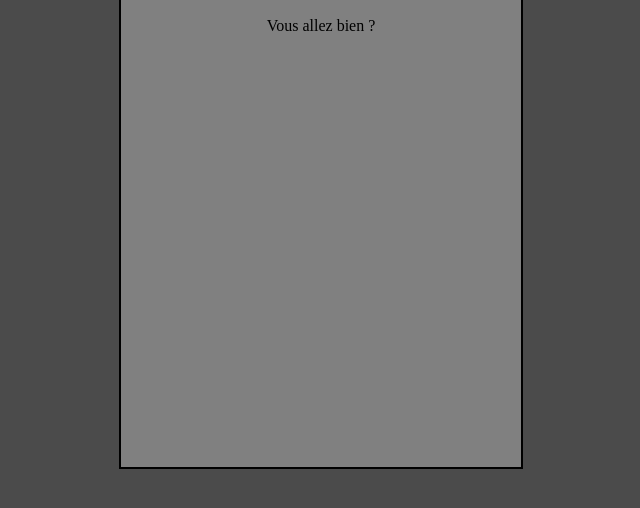
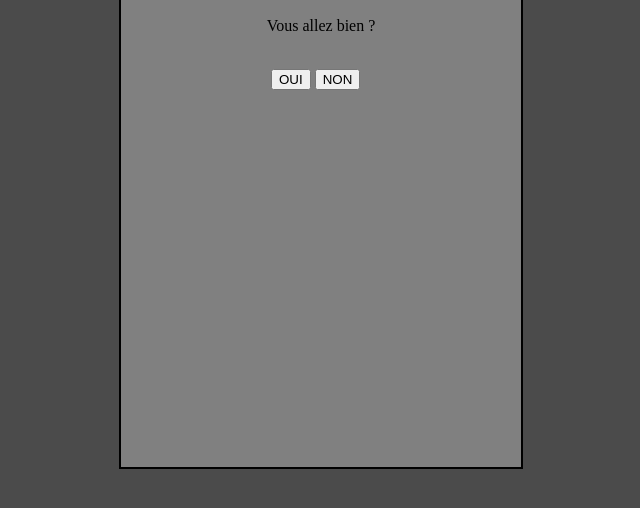
Before and after one commit to TitiLaD/WeshWesh, a PHP site: page / in a window 1280 px wide. Shown: the part 152-660 px from the top of the page, without its empty margins (319-959 px from the left). Run offline with PHP 8.4, Linux system fonts and the light colour scheme.

Commit message:
Add files via upload

```diff
--- a/index.html
+++ b/index.html
@@ -3,7 +3,6 @@
 <head>
 	<title>Wesh La Mif</title>
 	<link rel="stylesheet" type="text/css" href="style.css">
-	<link rel="javascript" type="text/javascript" href="main.css">
 </head>
 <body>
 
@@ -14,6 +13,13 @@
 	<div id="text">
 	<p>Wesh Wesh Canne A Pêche</p>
 	<p>Vous allez bien ?</p>
+	<br>
+
+	<div id="buttons">
+	<button onclick="alert('T es un chacal toi...');">OUI</button>
+	<button onclick="alert('T es un gars pas trés trés gentil toi...');">NON</button>
+	</div>
+
 	</div>
 
 </body>
--- a/style.css
+++ b/style.css
@@ -27,6 +27,11 @@ h1
 	margin-top: 25px;
 }
 
+#buttons
+{
+	margin-left: 150px;
+}
+
 p
 {
 	text-align: center;
```
